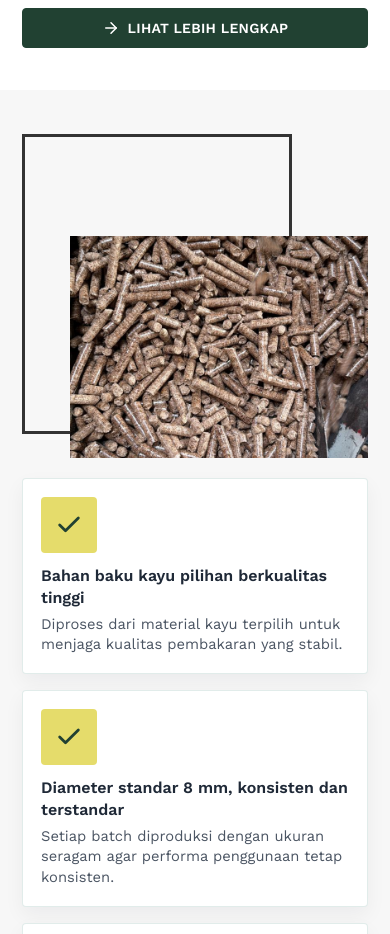
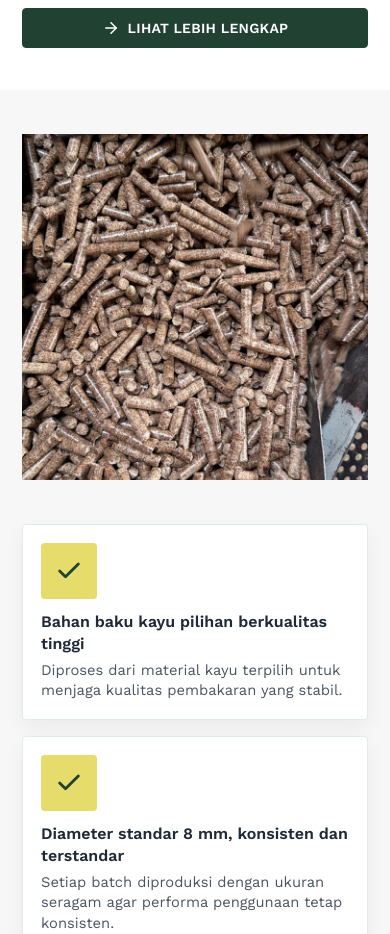
Before and after one commit to mrizky-fr/Mrizky-fr, a React (Vite) app: page / in a window 390 px wide. Shown: the part 2180-3114 px from the top of the page. Built offline with nearby package versions, Linux system fonts and the light colour scheme; a web font is replaced by a local one.

Commit message:
landing sec 4

```diff
--- a/pages/Landing/Landing.css
+++ b/pages/Landing/Landing.css
@@ -325,30 +325,17 @@
 }
 
 .home-why-visual {
-  position: relative;
   width: min(100%, 520px);
-  min-height: 460px;
+  aspect-ratio: 1 / 1;
   justify-self: center;
-}
-
-.home-why-frame {
-  position: absolute;
-  top: 0;
-  left: 0;
-  width: 76%;
-  height: 100%;
-  border: 4px solid #333333;
-  z-index: 1;
+  overflow: hidden;
 }
 
 .home-why-image {
-  position: absolute;
-  right: 0;
-  bottom: -56px;
-  width: 86%;
-  height: 76%;
+  width: 100%;
+  height: 100%;
   object-fit: cover;
-  z-index: 2;
+  display: block;
 }
 
 .home-why-content {
@@ -776,11 +763,6 @@
 
   .home-why-visual {
     width: min(100%, 500px);
-    min-height: 420px;
-  }
-
-  .home-why-image {
-    bottom: -34px;
   }
 
   .home-why-content {
@@ -888,18 +870,7 @@
   }
 
   .home-why-visual {
-    min-height: 300px;
-  }
-
-  .home-why-frame {
-    width: 78%;
-    border-width: 3px;
-  }
-
-  .home-why-image {
-    bottom: -24px;
-    width: 86%;
-    height: 74%;
+    width: min(100%, 360px);
   }
 
   .home-why-card {
--- a/pages/Landing/Landing.tsx
+++ b/pages/Landing/Landing.tsx
@@ -265,7 +265,6 @@ const Landing: React.FC = () => {
             <section id="why-us" className="home-why-section" aria-label="Mengapa harus kami">
                 <div className="home-why-shell">
                     <Reveal delay={0.1} className="home-why-visual">
-                        <div className="home-why-frame" aria-hidden="true" />
                         <img
                             src={homeSectionFourImage}
                             alt="Produk wood pellet berkualitas"
```
